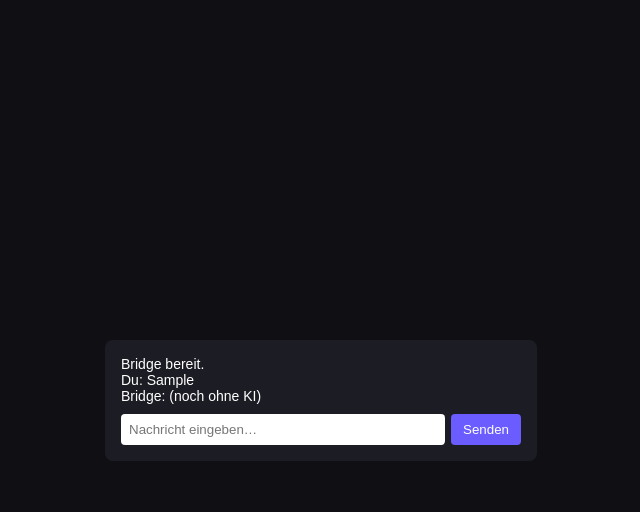
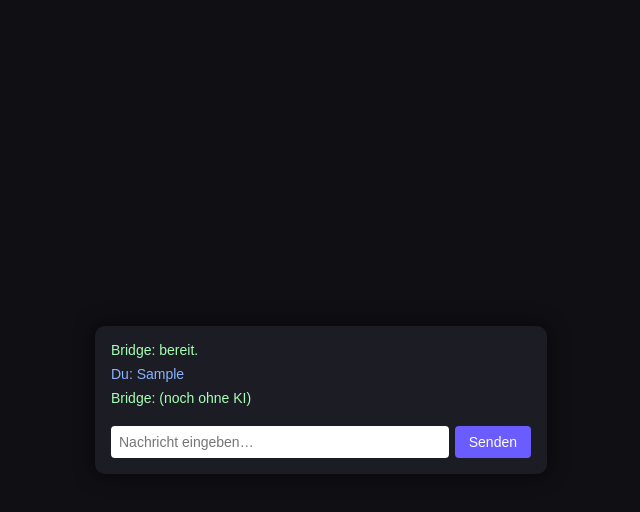
Before and after one commit to G-Dislioglu/bridge-v0.1, a website: page public/index.html in a window 1280 px wide. Both pictures are taken after typing "Sample" into the empty fields and a click on the button "Senden". Shown: the whole page, without its empty margins (319-959 px from the left). Drawn offline with Linux system fonts and the light colour scheme.

Commit message:
phase-1.1: clear chat output separation

```diff
--- a/public/index.html
+++ b/public/index.html
@@ -14,45 +14,67 @@
       height: 100vh;
       margin: 0;
     }
+
     .chat {
-      width: 400px;
+      width: 420px;
       background: #1c1c25;
-      border-radius: 8px;
+      border-radius: 10px;
       padding: 16px;
       display: flex;
       flex-direction: column;
+      box-shadow: 0 0 20px rgba(0,0,0,0.5);
     }
+
     .messages {
       flex: 1;
       overflow-y: auto;
-      margin-bottom: 10px;
+      margin-bottom: 12px;
       font-size: 14px;
+      padding-right: 4px;
     }
+
+    .msg {
+      margin-bottom: 8px;
+    }
+
+    .user {
+      color: #8ab4ff;
+    }
+
+    .bridge {
+      color: #a6ffb3;
+    }
+
     .input {
       display: flex;
+      gap: 6px;
     }
+
     input {
       flex: 1;
       padding: 8px;
       border-radius: 4px;
       border: none;
+      font-size: 14px;
     }
+
     button {
-      margin-left: 6px;
-      padding: 8px 12px;
+      padding: 8px 14px;
       border: none;
       border-radius: 4px;
       background: #6a5cff;
       color: white;
       cursor: pointer;
+      font-size: 14px;
     }
   </style>
 </head>
 <body>
   <div class="chat">
     <div class="messages" id="messages">
-      <div>Bridge bereit.</div>
+      <div class="msg bridge">Bridge: bereit.</div>
     </div>
+
     <div class="input">
       <input id="input" placeholder="Nachricht eingeben…" />
       <button onclick="send()">Senden</button>
@@ -63,15 +85,18 @@
     function send() {
       const input = document.getElementById("input");
       const messages = document.getElementById("messages");
-      if (!input.value) return;
 
-      const msg = document.createElement("div");
-      msg.textContent = "Du: " + input.value;
-      messages.appendChild(msg);
+      if (!input.value.trim()) return;
 
-      const reply = document.createElement("div");
-      reply.textContent = "Bridge: (noch ohne KI)";
-      messages.appendChild(reply);
+      const userMsg = document.createElement("div");
+      userMsg.className = "msg user";
+      userMsg.textContent = "Du: " + input.value;
+      messages.appendChild(userMsg);
+
+      const bridgeMsg = document.createElement("div");
+      bridgeMsg.className = "msg bridge";
+      bridgeMsg.textContent = "Bridge: (noch ohne KI)";
+      messages.appendChild(bridgeMsg);
 
       input.value = "";
       messages.scrollTop = messages.scrollHeight;
```
